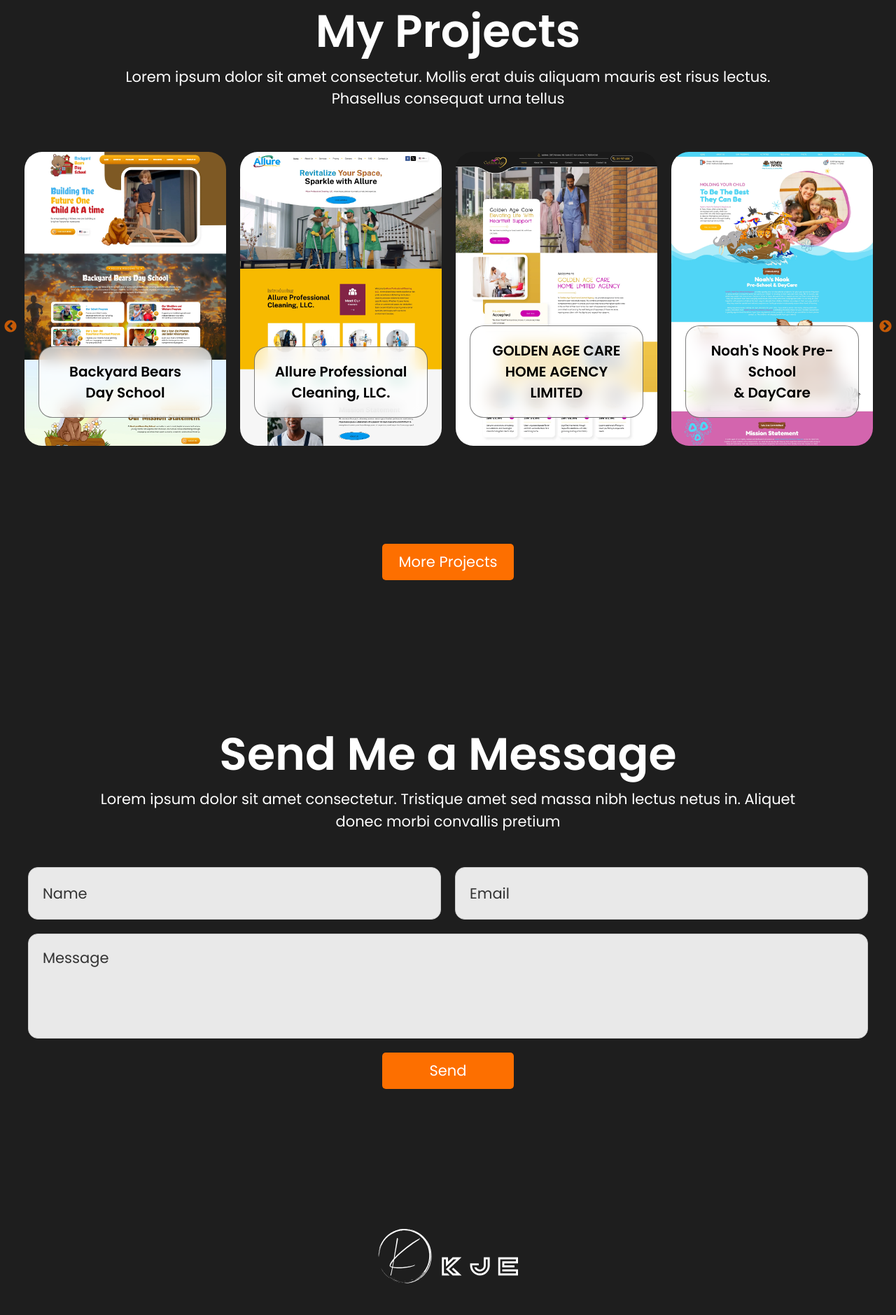
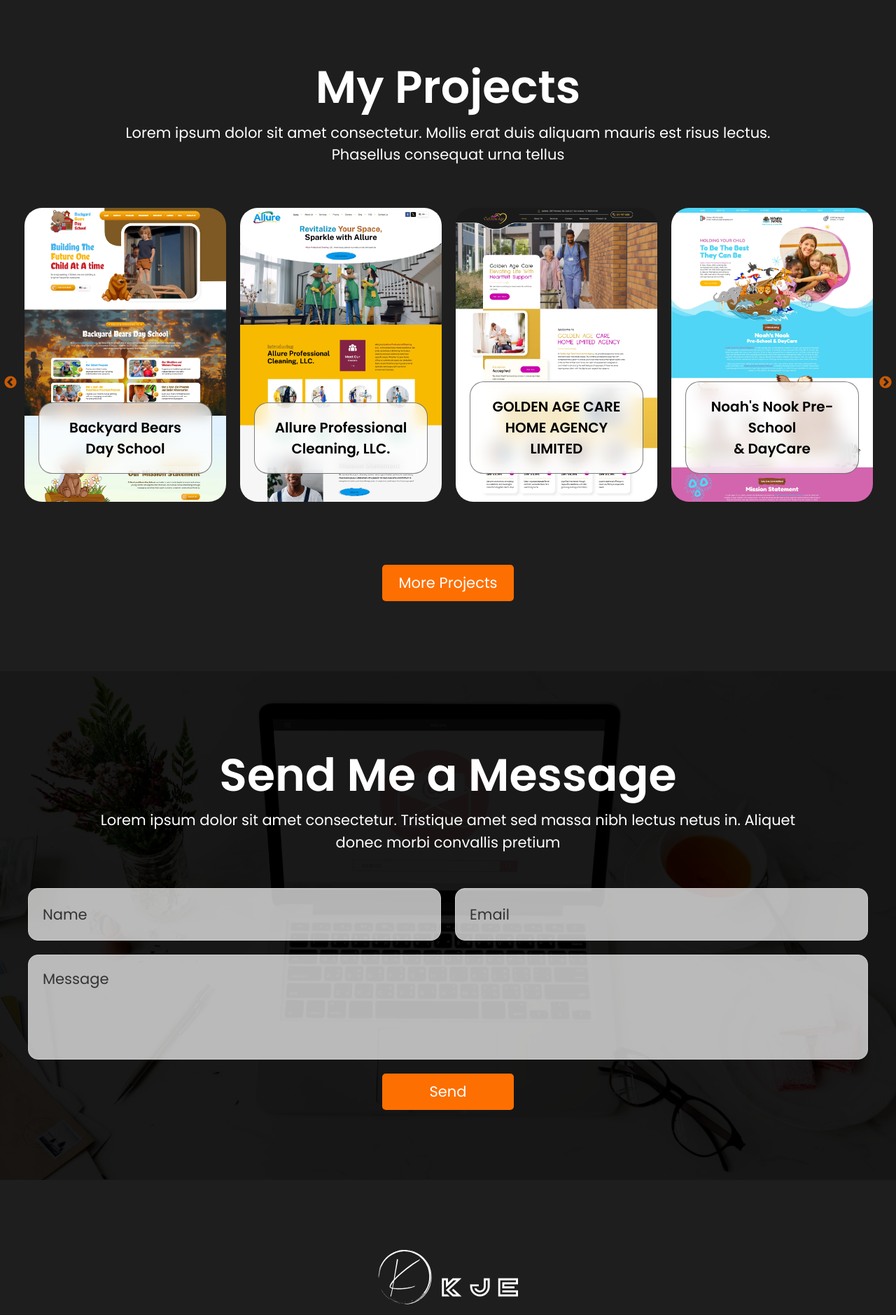
Before and after one commit to Ken85418/portfolio, a PHP site: page /--index.php in a window 1280 px wide. Shown: the part 2663-4542 px from the top of the page at 70% size. Run offline with PHP 8.4, Linux system fonts and the light colour scheme.

Commit message:
Updated styles

```diff
--- a/css/media.css
+++ b/css/media.css
@@ -98,6 +98,10 @@
         width: 100%;
     }
 
+
+    .about_con {
+        padding: 60px 0;
+    }
     .projects_con {
         padding: 60px 0;
     }
--- a/index.html
+++ b/index.html
@@ -68,7 +68,7 @@
                 <div class="hero_info">
                     <h3>Hi I am <span>Ken Joseph Erispe</span></h3>
                     <h2>Web <span>Developer</span></h2>
-                    <p>Passionate front-end web developer with 2 years of experience in creating dynamic, user-friendly interfaces. Currently expanding skill set to become a full-stack developer with a keen interest in integrating both front-end and back-end technologies.</p>
+                    <p>Passionate front-end web developer with 3 years of experience in creating dynamic, user-friendly websites. Currently expanding skill set to become a full-stack developer with a keen interest in integrating both front-end and back-end technologies.</p>
                     <a href="#contact" class="btn--style1">Hire Me </a>
                 </div>
 
@@ -96,7 +96,7 @@
                                 <li>Developing custom WordPress themes and plugins</li>
                                 <li>Monitoring site performance using Google Search Console, Ahrefs, and PageSpeed Insights</li>
                                 <li>Creating and managing website content through the WordPress CMS</li>
-                                <li>Collaborating with web designers, content creators, and developers in both the Philippines and Japan to ensure optimal website functionality</li>
+                                <li>Collaborating with web designers, content creators, and developers from both the Philippines and Japan to ensure optimal website functionality</li>
                             </ul>
                             <div class="exp_tech_stacks">
                                 <span>HTML & CSS</span>
@@ -266,7 +266,7 @@
 
                     <ul class="footer_nav">
                         <li><a href="">Home</a></li>
-                        <li><a href="#about">About Me</a></li>
+                        <li><a href="#about">Work Experience</a></li>
                         <li><a href="#skills">Skills</a></li>
                         <li><a href="#projects">Projects</a></li>
                         <li><a href="#contact">Contact</a></li>
--- a/js/plugin.js
+++ b/js/plugin.js
@@ -123,4 +123,5 @@ $(document).ready(function(){
     }
   ]
   });
+
 });
--- a/style.css
+++ b/style.css
@@ -371,7 +371,7 @@ header {
 }
 
 .about_con {
-  padding: 60px 0;
+  padding: 100px 0;
 }
 
 .about_info p {
@@ -386,6 +386,7 @@ header {
   background: rgba(255, 255, 255, 0.05);
   border-radius: 20px;
   padding: 40px 30px;
+  transition: ease 0.3s;
 }
 .about_exp_flex:hover {
   transform: scale(1.01);
@@ -435,6 +436,10 @@ header {
   font-weight: 600;
 }
 
+#skills {
+  background: #1a1a1a;
+}
+
 .skills_con {
   padding: 100px 0;
 }
@@ -472,7 +477,7 @@ header {
 .projects_cards {
   display: flex;
   justify-content: space-between;
-  margin: 60px 0;
+  margin: 60px 0 10px;
   text-align: center;
 }
 .projects_cards .projects_card {
@@ -532,6 +537,11 @@ header {
   margin: 0 auto;
 }
 
+#contact {
+  background: linear-gradient(rgba(0, 0, 0, 0.9), rgba(0, 0, 0, 0.9)), url(images/contact-bg.jpg) no-repeat center top/cover;
+  background-attachment: fixed;
+}
+
 .contact_con {
   padding: 100px 0;
 }
@@ -553,14 +563,14 @@ header {
 .contact_form input, .contact_form textarea {
   flex-grow: 1;
   height: 75px;
-  background: rgba(255, 255, 255, 0.9);
+  background: rgba(255, 255, 255, 0.7);
   border: 1px solid #ccc;
   border-radius: 14px;
   padding: 0 20px;
   font-family: "Poppins", sans-serif;
   font-size: 21px;
   font-weight: 400;
-  color: #333;
+  color: #000;
 }
 .contact_form textarea {
   resize: none;
--- a/style.scss
+++ b/style.scss
@@ -300,7 +300,7 @@ header{
 
 
 .about_con{
-	padding: 60px 0;
+	padding: 100px 0;
 }
 
 .about_info{
@@ -319,6 +319,7 @@ header{
 		background: rgba(255, 255, 255, 0.05);
 		border-radius: 20px;
 		padding: 40px 30px;
+		transition: ease 0.3s;
 
 		&:hover{
 			transform: scale(1.01);
@@ -379,7 +380,9 @@ header{
 }
 
 
-
+#skills{
+	background: #1a1a1a;
+}
 .skills_con{
 	padding: 100px 0;
 }
@@ -415,7 +418,7 @@ header{
 .projects_cards{
 	display: flex;
 	justify-content: space-between;
-	margin: 60px 0;
+	margin: 60px 0 10px;
 	text-align: center;
 
 	.projects_card{
@@ -492,6 +495,10 @@ header{
 }
 
 
+#contact{
+	background: linear-gradient(rgba(0, 0, 0, 0.9),rgba(0, 0, 0, 0.9)), url(images/contact-bg.jpg) no-repeat center top/ cover;
+	background-attachment: fixed;
+}
 .contact_con{
 	padding: 100px 0;
 }
@@ -511,14 +518,14 @@ header{
 	input, textarea{
 		flex-grow: 1;
 		height: 75px;
-		background: rgba(255, 255, 255, 0.9);
+		background: rgba(255, 255, 255, 0.7);
 		border: 1px solid #ccc;
 		border-radius: 14px;
 		padding: 0 20px;
 		font-family: $font--primary;
 		font-size: $bodyFontSize;
 		font-weight: $bodyFontWeight;
-		color: #333;
+		color: #000;
 	}
 	textarea{
 		resize: none;
```
Also changed, not shown: css/media.min.css (+1 -1 lines), images/contact-bg.jpg (added), 1 other file.
